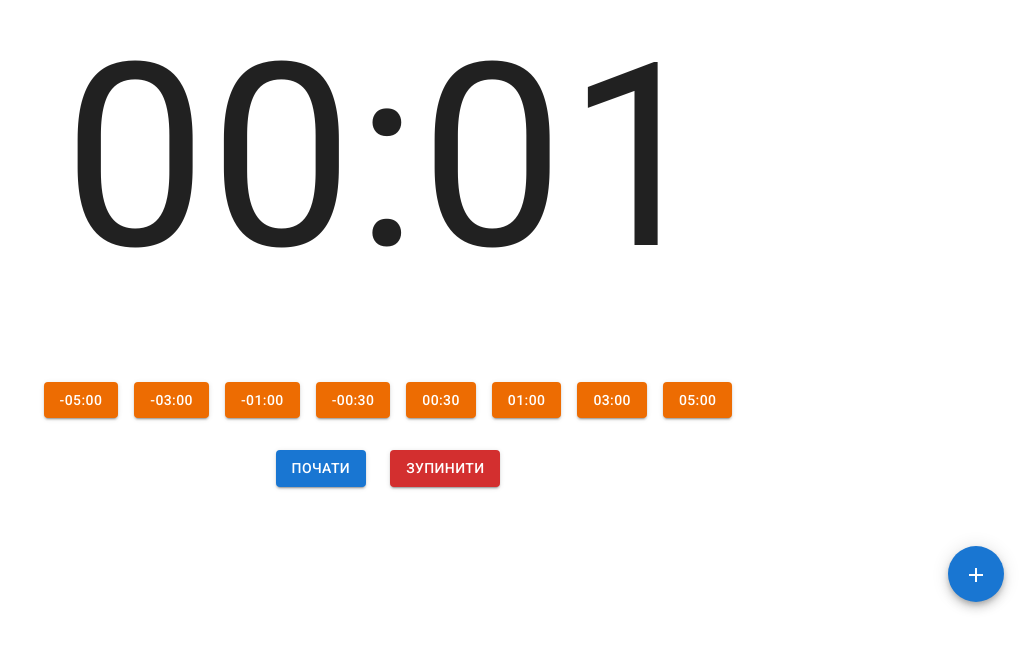
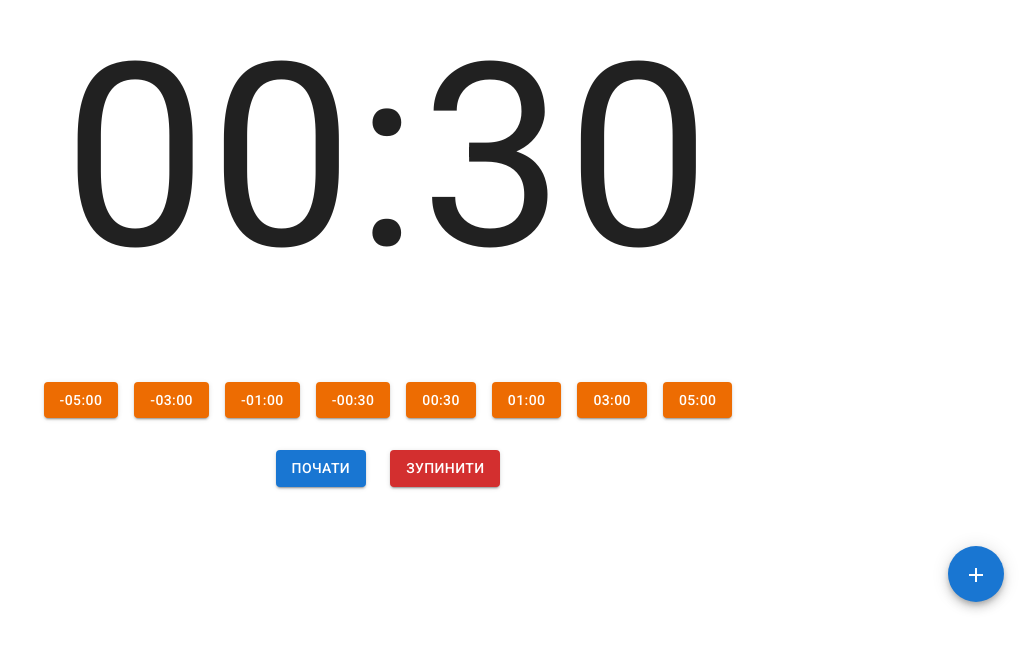
Before and after one commit to VasukPasuk/funny_timer, a React (Vite) app: page / in a window 1280 px wide. Shown: the part 174-824 px from the top of the page, without its empty margins (252-1280 px from the left). Built offline with nearby package versions, Linux system fonts and the light colour scheme.

Commit message:
fix: fix

```diff
--- a/src/App.tsx
+++ b/src/App.tsx
@@ -24,7 +24,7 @@ const BaseTimeValues2 = [30, 60, 180, 300];
 
 function App() {
   const [activeTimer, setActiveTimer] = useState<boolean>(false);
-  const [currentTime, setCurrentTime] = useState<number>(1);
+  const [currentTime, setCurrentTime] = useState<number>(30);
   const [theme, setTheme] = useState<ThemeUnion>("light");
   const inited = useRef<boolean>(false);
   const ref = useRef<HTMLAudioElement | null>(null);
```
